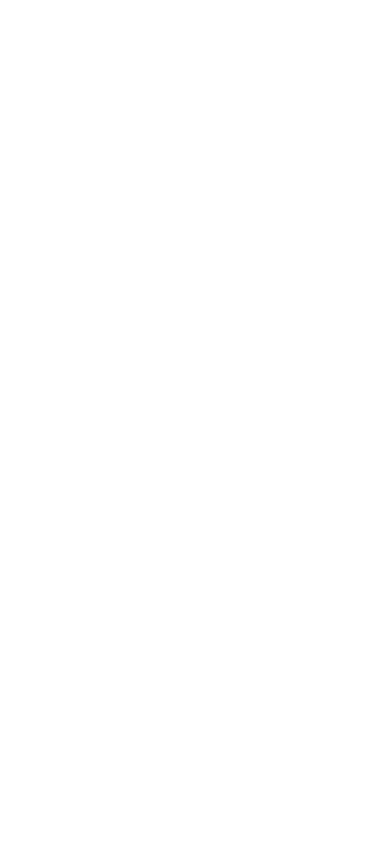
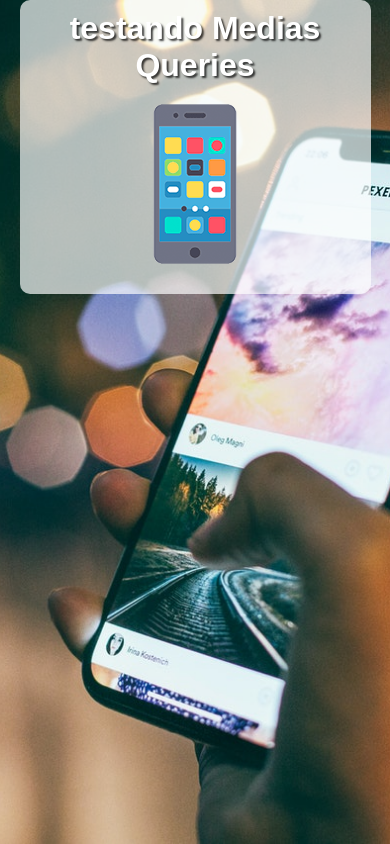
Before and after one commit to JoaoVitRocha/html-css, a plain HTML site: page exercicios/ex027/mq004/index.html in a window 390 px wide. Drawn offline with Linux system fonts and the light colour scheme.

Commit message:
mobile first

```diff
--- /dev/null
+++ b/exercicios/ex027/mq004/estilos/Medias-queries.css
@@ -0,0 +1,3 @@
+@charset "UTF-8";
+
+/*Todas as Medias Queries*/
--- /dev/null
+++ b/exercicios/ex027/mq004/estilos/style.css
@@ -0,0 +1,48 @@
+@charset "UTF-8";
+
+/*Versão Mobile first*/
+
+*{
+    font-family: Arial, Helvetica, sans-serif;
+    margin: 0px;
+    padding: 0px;
+    font-size: 1em;
+    box-sizing: border-box;
+}
+
+body, html{
+    width: 100vw;
+    height: 100vh;
+}
+
+body{
+    background: black url(../imagens/back-phone.jpg) no-repeat;
+    background-size: cover;
+    background-position: center center;
+}
+
+main{
+    background-color: #ffffffae;
+    width: 90vw;
+    margin: auto;
+    border-radius: 10px;
+    padding: 10px;
+}
+
+h1{
+    text-align: center;
+    color: white;
+    text-shadow: 2px 2px 2px rgba(0, 0, 0, 0.733);
+    font-size: 2em;
+}
+
+img{
+    display: block;
+    margin: auto;
+}
+
+img#phone{display: block;}
+img#tablet{display: none;}
+img#print{display: none;}
+img#pc{display: none}
+img#tv{display: none;}
--- a/exercicios/ex027/mq004/index.html
+++ b/exercicios/ex027/mq004/index.html
@@ -4,8 +4,17 @@
     <meta charset="UTF-8">
     <meta name="viewport" content="width=device-width, initial-scale=1.0">
     <title>Mobile first</title>
+    <link rel="stylesheet" href="estilos/style.css" media="all">
+    <link rel="stylesheet" href="estilos/Medias-queries.css">
 </head>
 <body>
-
+    <main>
+        <h1>testando Medias Queries</h1>
+        <img id="phone" src="imagens/icon-phone.png" alt="Acessando via smartphone">
+        <img id="tablet" src="imagens/icon-tablet.png" alt="Acessando via tablet">
+        <img id="print" src="imagens/icon-print.png" alt="Versão para impressora">
+        <img id="pc" src="imagens/icon-pc.png" alt="acessando via computador">
+        <img id="tv" src="imagens/icon-tv.png" alt="Acessando via TV">
+    </main>
 </body>
 </html>
```
